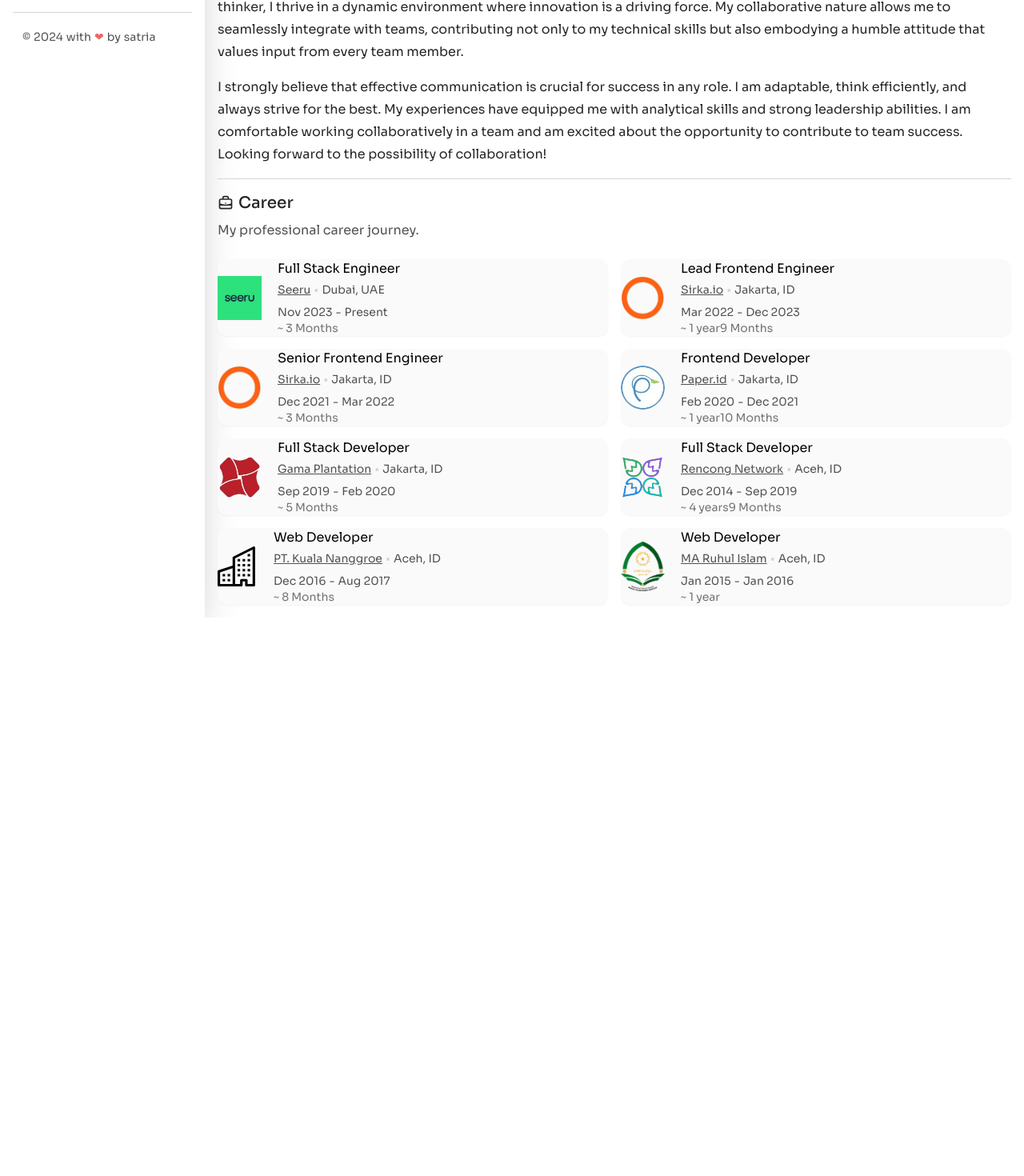
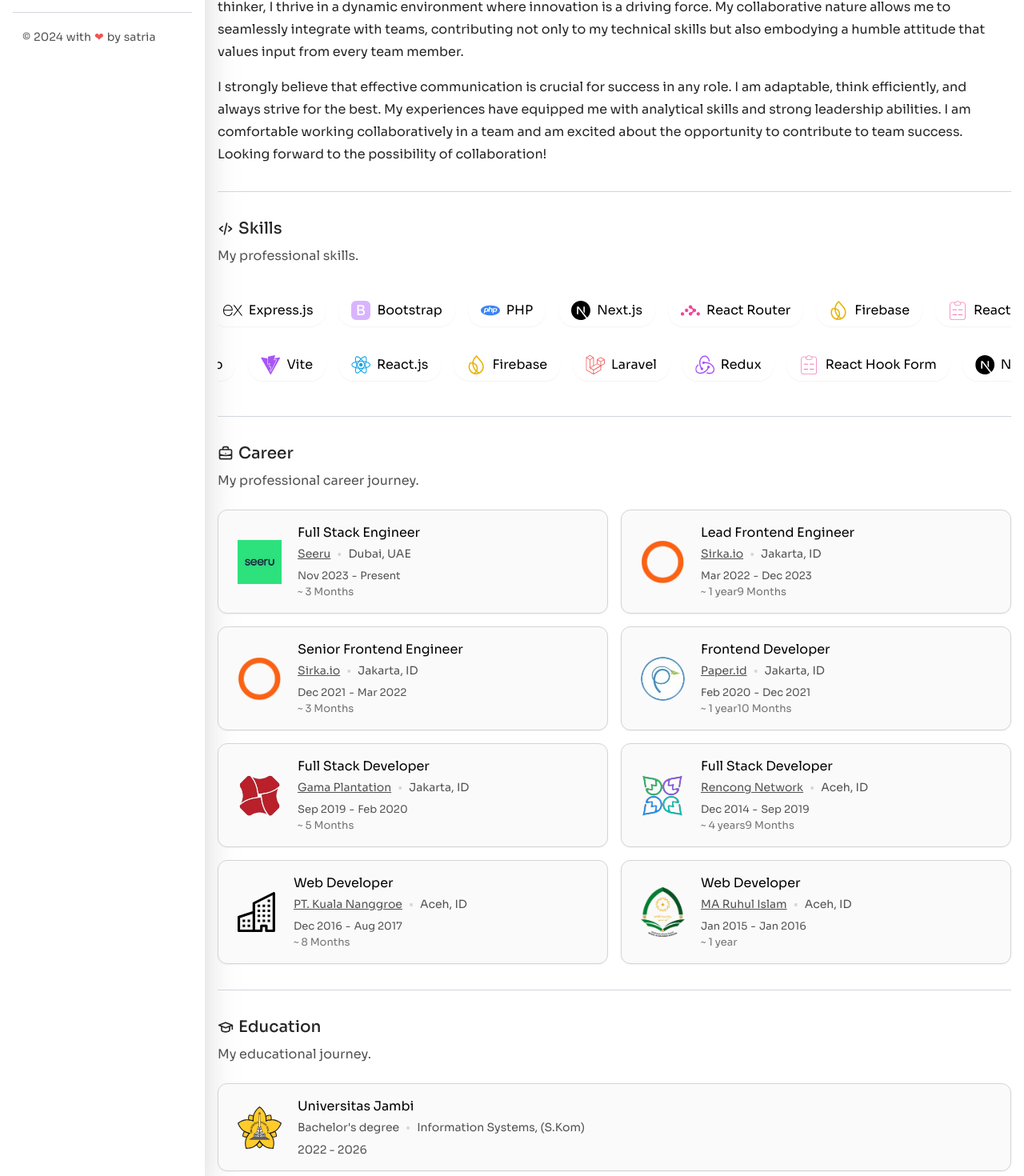
Before and after one commit to satriabahari/satriabahari.site, a Next.js app: page /about in a window 1280 px wide. Shown: the part 318-1788 px from the top of the page at 80% size. Before the commit the page ends 1090 px from the top, so only its background shows below. Built offline with nearby package versions, Linux system fonts and the light colour scheme.

Commit message:
refactor: add some section

```diff
--- a/modules/about/components/About.tsx
+++ b/modules/about/components/About.tsx
@@ -1,13 +1,19 @@
 import Breakline from "@/common/components/elements/Breakline";
 import Story from "./Story";
 import CareerList from "./CareerList";
+import EducationList from "./EducationList";
+import SkillList from "./SkillList";
 
 export default function About() {
   return (
     <>
       <Story />
-      <Breakline />
-      <CareerList/>
+      <Breakline className="my-8" />
+      <SkillList />
+      <Breakline className="my-8" />
+      <CareerList />
+      <Breakline className="my-8" />
+      <EducationList />
     </>
   );
 }
--- a/modules/about/components/CareerCard.tsx
+++ b/modules/about/components/CareerCard.tsx
@@ -29,7 +29,7 @@ export default function CareerCard({
   }
 
   return (
-    <Card className="flex items-center gap-5">
+    <Card className="flex items-center gap-5 border border-neutral-300 px-6 py-4">
       {logo ? (
         <Image width={55} height={55} src={logo} alt={company} />
       ) : (
@@ -39,7 +39,7 @@ export default function CareerCard({
       <div className="space-y-1">
         <h6>{position}</h6>
         <div className="space-y-2 text-sm text-neutral-600">
-          <div className="flex items-center gap-1">
+          <div className="flex items-center gap-2">
             <Link href={link || "#"} target="_blank">
               <span className="cursor-pointer underline">{company}</span>
             </Link>
@@ -47,7 +47,7 @@ export default function CareerCard({
             <span>{location}</span>
           </div>
 
-          <div className="flex flex-col">
+          <div className="flex flex-col text-[13px]">
             <div className="flex gap-1">
               <span>{format(startDate, "MMM yyyy")}</span> -{" "}
               <span>{end_date ? format(endDate, "MMM yyyy") : "Present"}</span>
--- a/modules/about/components/CareerList.tsx
+++ b/modules/about/components/CareerList.tsx
@@ -16,7 +16,7 @@ export default function CareerList() {
       </div>
 
       <div className="grid grid-cols-2 gap-4">
-        {CAREERS.map((career, index) => (
+        {CAREERS?.map((career, index) => (
           <CareerCard key={index} {...career} />
         ))}
       </div>
--- a/modules/about/components/EducationCard.tsx
+++ b/modules/about/components/EducationCard.tsx
@@ -1,5 +1,44 @@
-export default function EducationCard() {
+import Card from "@/common/components/elements/Card";
+import { CareerProps } from "@/common/types/careers";
+import { EducationProps } from "@/common/types/education";
+import Image from "next/image";
+import Link from "next/link";
+import { BsBuildings as CompanyIcon } from "react-icons/bs";
+
+export default function EducationCard({
+  school,
+  major,
+  logo,
+  degree,
+  start_year,
+  end_year,
+  link,
+}: EducationProps) {
   return (
-    <div>EducationCard</div>
-  )
+    <Card className="flex items-center gap-5 border border-neutral-300 px-6 py-4">
+      {logo ? (
+        <Image width={55} height={55} src={logo} alt={school} />
+      ) : (
+        <CompanyIcon size={50} />
+      )}
+
+      <div className="space-y-1">
+        <a href={link || "#"} target="_blank">
+          <h6>{school}</h6>
+        </a>
+        <div className="space-y-2 text-sm text-neutral-600">
+          <div className="flex items-center gap-2">
+            <span className="">{degree}</span>
+            <span className="text-neutral-300">•</span>
+            <span>{major}</span>
+          </div>
+          <div className="flex flex-col">
+            <span>
+              {start_year} - {end_year}
+            </span>
+          </div>
+        </div>
+      </div>
+    </Card>
+  );
 }
--- a/modules/about/components/EducationList.tsx
+++ b/modules/about/components/EducationList.tsx
@@ -1,5 +1,25 @@
+import SectionHeading from "@/common/components/elements/SectionHeading";
+import SectionSubHeading from "@/common/components/elements/SectionSubHeading";
+
+import { TbSchool as EducationIcon } from "react-icons/tb";
+import { EDUCATION } from "@/common/constant/education";
+import EducationCard from "./EducationCard";
+
 export default function EducationList() {
   return (
-    <div>EducationList</div>
-  )
+    <section className="space-y-6">
+      <div className="space-y-2">
+        <SectionHeading title="Education" icon={<EducationIcon />} />
+        <SectionSubHeading>
+          <p>My educational journey.</p>
+        </SectionSubHeading>
+      </div>
+
+      <div className="grid grid-cols-1 gap-4">
+        {EDUCATION?.map((item, index) => (
+          <EducationCard key={index} {...item} />
+        ))}
+      </div>
+    </section>
+  );
 }
--- a/modules/about/components/SkillCard.tsx
+++ b/modules/about/components/SkillCard.tsx
@@ -1,5 +1,15 @@
-export default function SkillCard() {
+type SkillCardProps = {
+  name: string;
+  icon: JSX.Element;
+};
+
+export default function SkillCard({ name, icon }: SkillCardProps) {
   return (
-    <div>SkillCard</div>
-  )
+    <div className="px-2">
+      <div className="flex w-full space-x-2 rounded-full px-4 py-2 shadow-sm">
+        <div className="h-6 w-6">{icon}</div>
+        <div className="whitespace-nowrap">{name}</div>
+      </div>
+    </div>
+  );
 }
--- a/modules/about/components/SkillList.tsx
+++ b/modules/about/components/SkillList.tsx
@@ -1,3 +1,38 @@
+import SectionHeading from "@/common/components/elements/SectionHeading";
+import SectionSubHeading from "@/common/components/elements/SectionSubHeading";
+import { SKILLS } from "@/common/constant/skills";
+import { BiCodeAlt as SkillsIcon } from "react-icons/bi";
+import SkillCard from "./SkillCard";
+import MarqueeElement from "@/common/components/elements/MarqueeElement";
+
 export default function SkillList() {
-  return <div>SkillList</div>;
+  const stacksInArray: Array<[string, JSX.Element]> = Object.entries(
+    SKILLS,
+  ).sort(() => Math.random() - 0.5);
+  return (
+    <section className="space-y-6">
+      <div className="space-y-2">
+        <SectionHeading title="Skills" icon={<SkillsIcon />} />
+        <SectionSubHeading>
+          <p>My professional skills.</p>
+        </SectionSubHeading>
+      </div>
+
+      <div className="flex flex-col space-y-1 overflow-x-hidden">
+        {Array.from({ length: 2 }, (_, index) => {
+          const slider = [...stacksInArray].sort(() => Math.random() - 0.5);
+          return (
+            <MarqueeElement
+              key={index}
+              direction={index % 2 === 0 ? "left" : "right"}
+            >
+              {slider.map(([name, icon], index) => (
+                <SkillCard key={index} name={name} icon={icon} />
+              ))}
+            </MarqueeElement>
+          );
+        })}
+      </div>
+    </section>
+  );
 }
```
